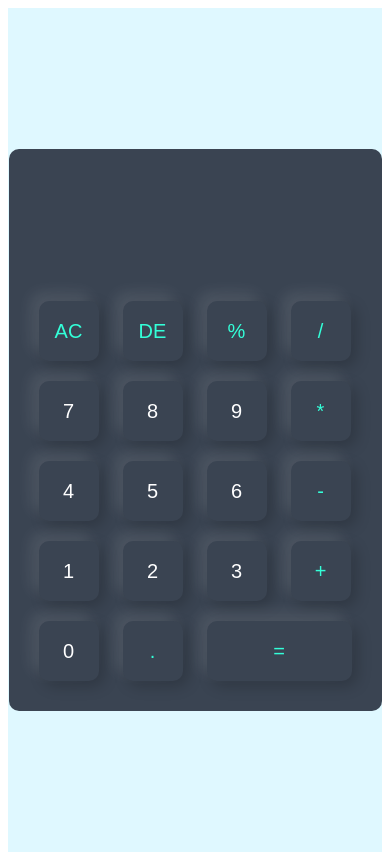
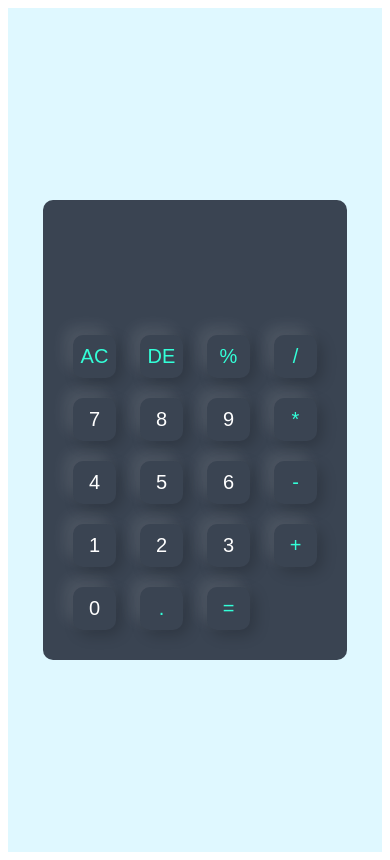
Before and after one commit to Kajal-Jagatap/Calculator, a plain HTML site: page index.html in a window 390 px wide. Drawn offline with Linux system fonts and the light colour scheme.

Commit message:
Add files via upload

```diff
--- a/index.html
+++ b/index.html
@@ -1,5 +1,6 @@
 <!DOCTYPE html>
 <html lang="en">
+
 <head>
     <meta charset="UTF-8">
     <meta name="author" content="Kajal">
@@ -7,7 +8,9 @@
     <link rel="stylesheet" href="style.css">
     <title>Calculator</title>
 </head>
+
 <body>
+    <div class="main-container">
         <div class="container">
             <div class="Calculator">
                 <form>
@@ -42,10 +45,13 @@
                     <div>
                         <input type="button" value="0" onclick="display.value +='0'">
                         <input type="button" value="." onclick="display.value +='.'" class="operator">
-                    <input type="button" value="=" onclick="display.value = eval(display.value)" class="equal operator">
+                        <input type="button" value="=" onclick="display.value = eval(display.value)"
+                            class="equal operator">
                     </div>
                 </form>
             </div>
         </div>
+    </div>
 </body>
+
 </html>
--- a/style.css
+++ b/style.css
@@ -1,7 +1,11 @@
+.main-container{
+    height: 100vh;
+    background: #dff8ff;
+}
 .container{
     width: 100%;
     height: 100vh;
-    background: #dff8ff;
+    /* background: #dff8ff; */
     display: flex;
     align-items: center;
     justify-content: center;
@@ -41,3 +45,13 @@ form .display input{
 form input.operator{
     color:#33ffd8 ;
 }
+
+@media only screen and (max-width: 576px) {
+    .container{
+        height: 100%;
+    }
+    .Calculator form input{
+        width: 43px;
+        height: 43px;
+    }
+}
```
Lines whose indentation alone changed are shown as unchanged.
